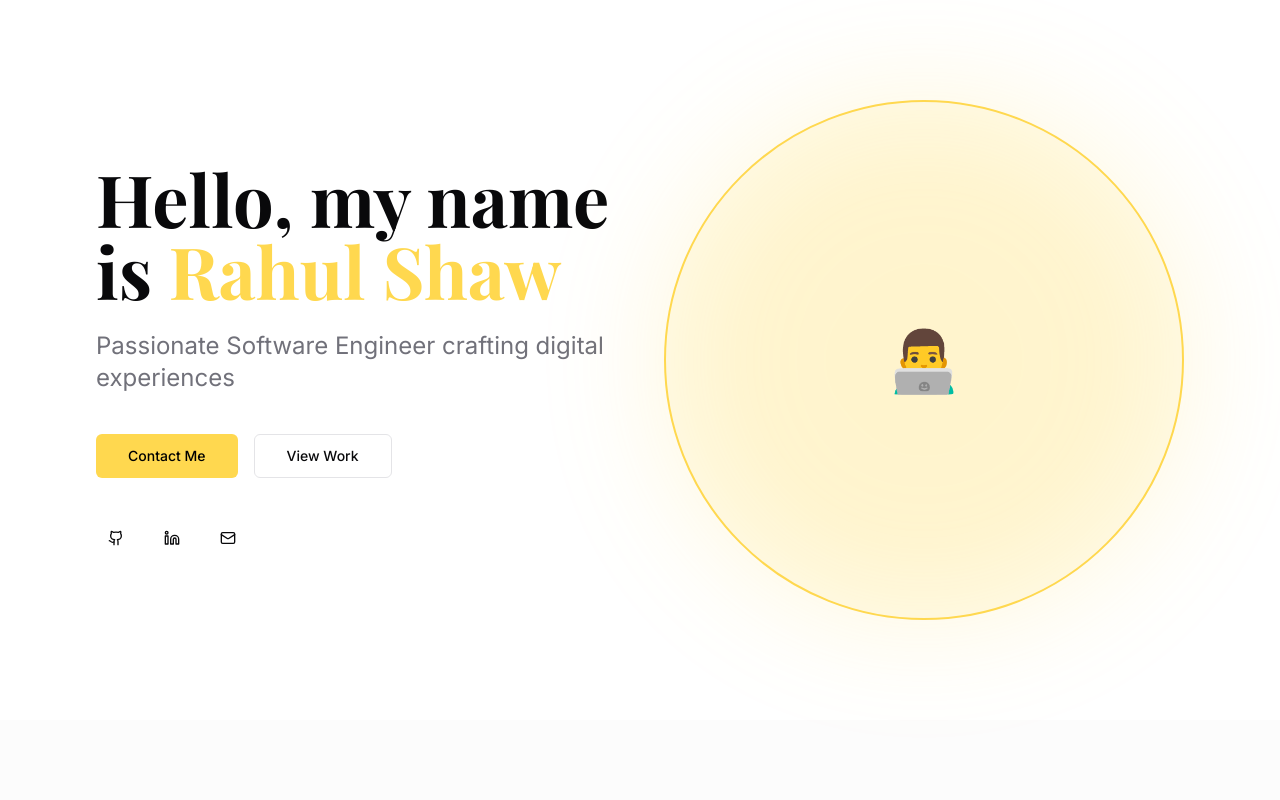
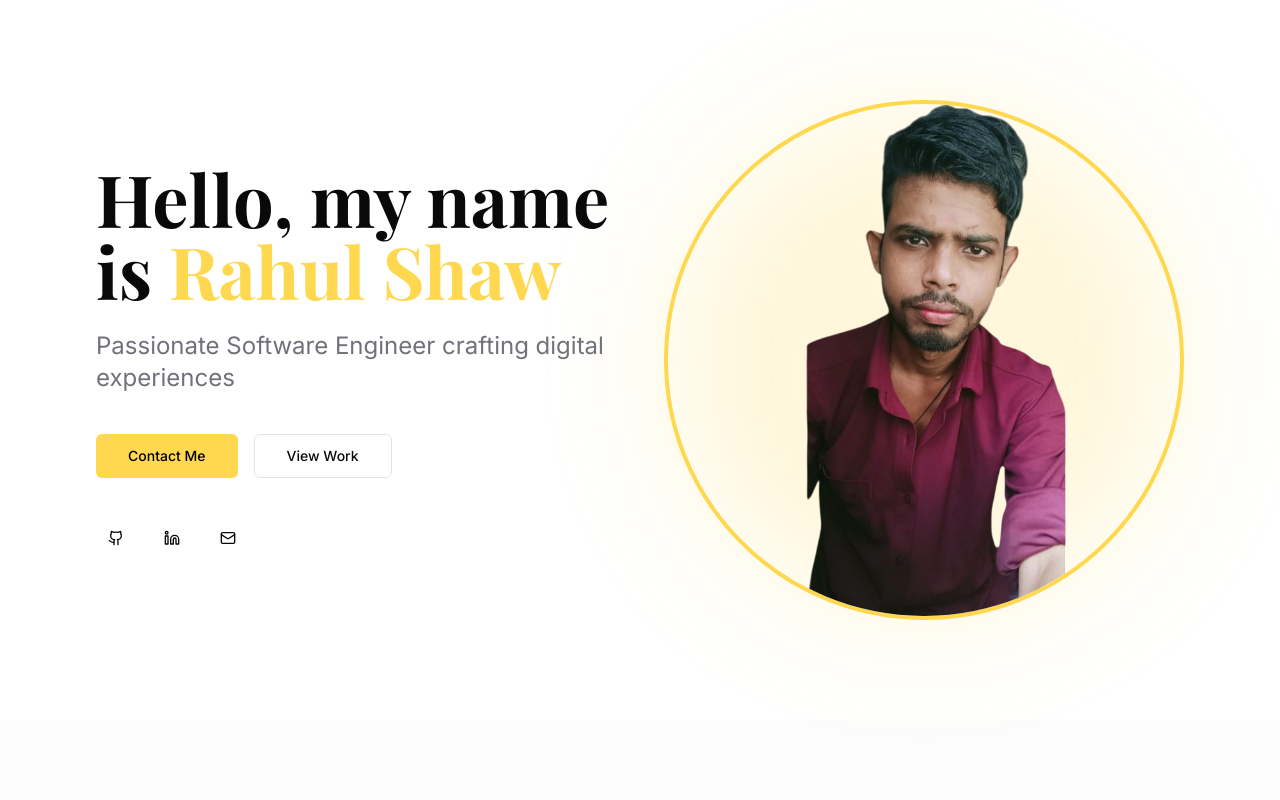
Before and after one commit to TrickwithRahul/rahul-shaw-portfolio-vibe, a React (Vite) app: page / in a window 1280 px wide. Shown: the top 800 px of the page. Built offline with nearby package versions, Linux system fonts and the light colour scheme.

Commit message:
Add hero section image
Add an image to the hero section.

```diff
--- a/src/components/HeroSection.tsx
+++ b/src/components/HeroSection.tsx
@@ -42,8 +42,12 @@ export const HeroSection = () => {
         </div>
         <div className="relative hidden md:block">
           <div className="absolute inset-0 bg-[#FFD84F] rounded-full blur-3xl opacity-20" />
-          <div className="relative aspect-square rounded-full bg-[#FFD84F]/10 border-2 border-[#FFD84F] flex items-center justify-center">
-            <span className="text-6xl">👨‍💻</span>
+          <div className="relative aspect-square overflow-hidden rounded-full border-4 border-[#FFD84F]">
+            <img
+              src="/lovable-uploads/88554165-fe93-4d57-bb4a-2bdefae3e014.png"
+              alt="Rahul Shaw"
+              className="w-full h-full object-cover"
+            />
           </div>
         </div>
       </div>
```
Also changed, not shown: public/lovable-uploads/88554165-fe93-4d57-bb4a-2bdefae3e014.png (added).
